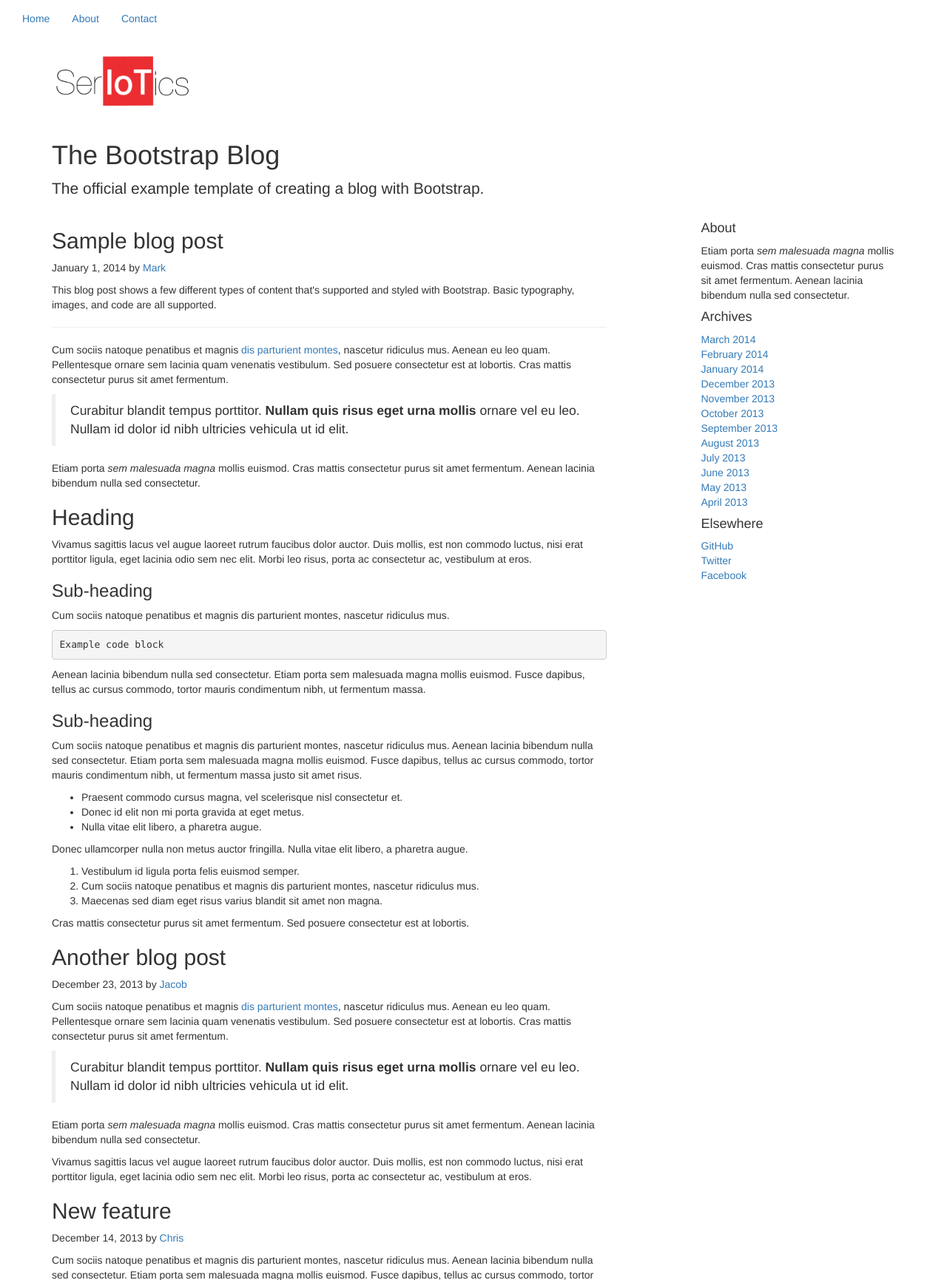
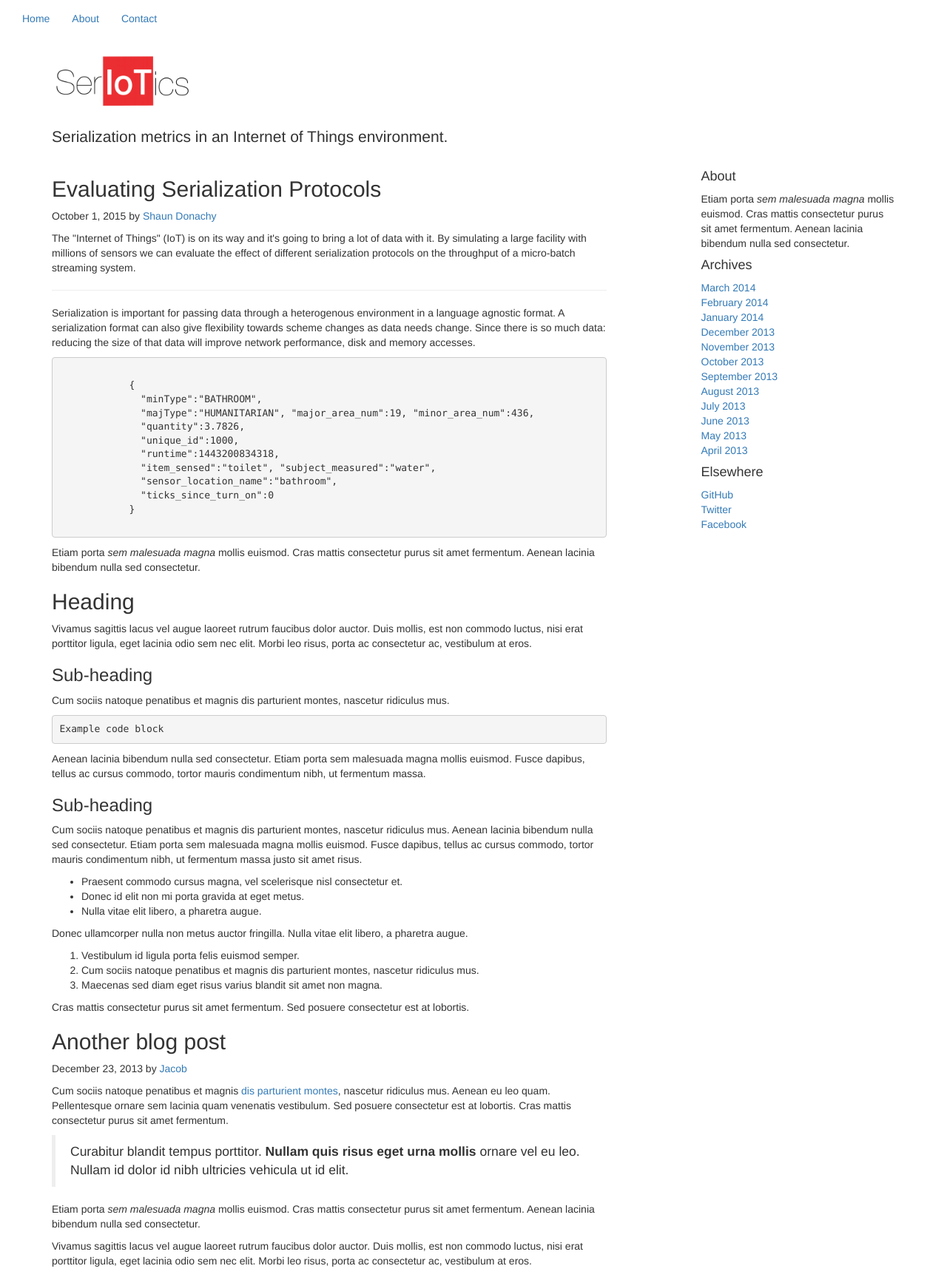
Before and after one commit to donachys/SerIoTics, a Flask app: page /blog in a window 1280 px wide. Shown: the top 1731 px of the page at 74% size. Run offline with Flask 2, Linux system fonts and the light colour scheme; some libraries are stand-ins or nearby versions.

Commit message:
updates to blog post 1

```diff
--- a/data_display/app/templates/blog.html
+++ b/data_display/app/templates/blog.html
@@ -52,8 +52,7 @@
 
       <div class="blog-header">
         <img src="../static/images/seriotics_logos/Seriotics_large.png" alt="SerIoTics" height="120" width="192">
-        <h1 class="blog-title">The Bootstrap Blog</h1>
-        <p class="lead blog-description">The official example template of creating a blog with Bootstrap.</p>
+        <p class="lead blog-description">Serialization metrics in an Internet of Things environment.</p>
       </div>
 
       <div class="row">
@@ -61,15 +60,27 @@
         <div class="col-sm-8 blog-main">
 
           <div class="blog-post">
-            <h2 class="blog-post-title">Sample blog post</h2>
-            <p class="blog-post-meta">January 1, 2014 by <a href="#">Mark</a></p>
+            <h2 class="blog-post-title">Evaluating Serialization Protocols</h2>
+            <p class="blog-post-meta">October 1, 2015 by <a href="#">Shaun Donachy</a></p>
 
-            <p>This blog post shows a few different types of content that's supported and styled with Bootstrap. Basic typography, images, and code are all supported.</p>
+            <p>The "Internet of Things" (IoT) is on its way and it's going to bring a lot of data with it. By simulating a large facility with millions of sensors we can evaluate the effect of different serialization protocols on the throughput of a micro-batch streaming system.</p>
             <hr>
-            <p>Cum sociis natoque penatibus et magnis <a href="#">dis parturient montes</a>, nascetur ridiculus mus. Aenean eu leo quam. Pellentesque ornare sem lacinia quam venenatis vestibulum. Sed posuere consectetur est at lobortis. Cras mattis consectetur purus sit amet fermentum.</p>
-            <blockquote>
+            <p>Serialization is important for passing data through a heterogenous environment in a language agnostic format. A serialization format can also give flexibility towards scheme changes as data needs change. Since there is so much data: reducing the size of that data will improve network performance, disk and memory accesses.</p>
+            <pre><code>
+            {
+              "minType":"BATHROOM",
+              "majType":"HUMANITARIAN", "major_area_num":19, "minor_area_num":436,
+              "quantity":3.7826,
+              "unique_id":1000,
+              "runtime":1443200834318,
+              "item_sensed":"toilet", "subject_measured":"water",
+              "sensor_location_name":"bathroom",
+              "ticks_since_turn_on":0
+            }
+            </code></pre>
+            <!--<blockquote>
               <p>Curabitur blandit tempus porttitor. <strong>Nullam quis risus eget urna mollis</strong> ornare vel eu leo. Nullam id dolor id nibh ultricies vehicula ut id elit.</p>
-            </blockquote>
+            </blockquote>-->
             <p>Etiam porta <em>sem malesuada magna</em> mollis euismod. Cras mattis consectetur purus sit amet fermentum. Aenean lacinia bibendum nulla sed consectetur.</p>
             <h2>Heading</h2>
             <p>Vivamus sagittis lacus vel augue laoreet rutrum faucibus dolor auctor. Duis mollis, est non commodo luctus, nisi erat porttitor ligula, eget lacinia odio sem nec elit. Morbi leo risus, porta ac consectetur ac, vestibulum at eros.</p>
```
